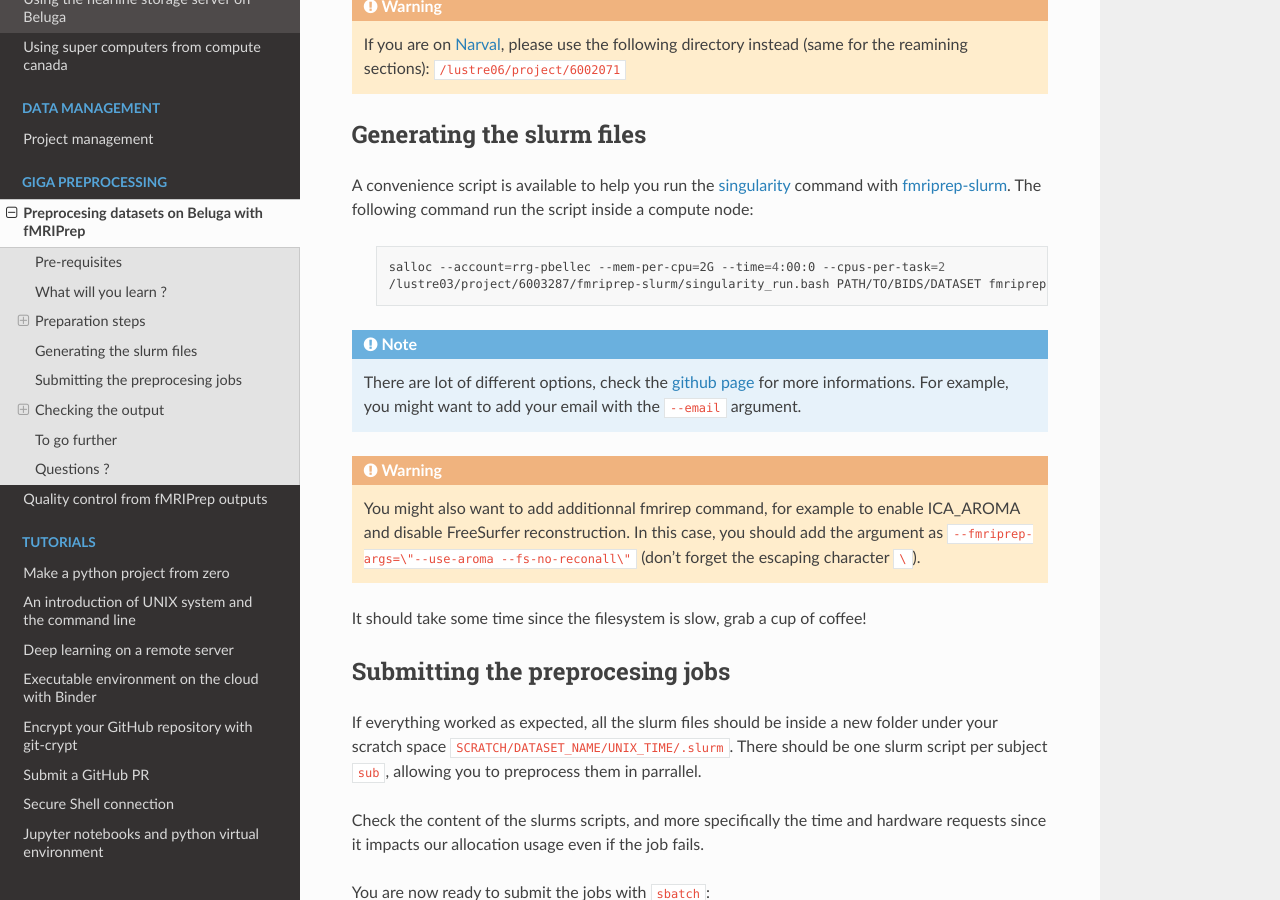
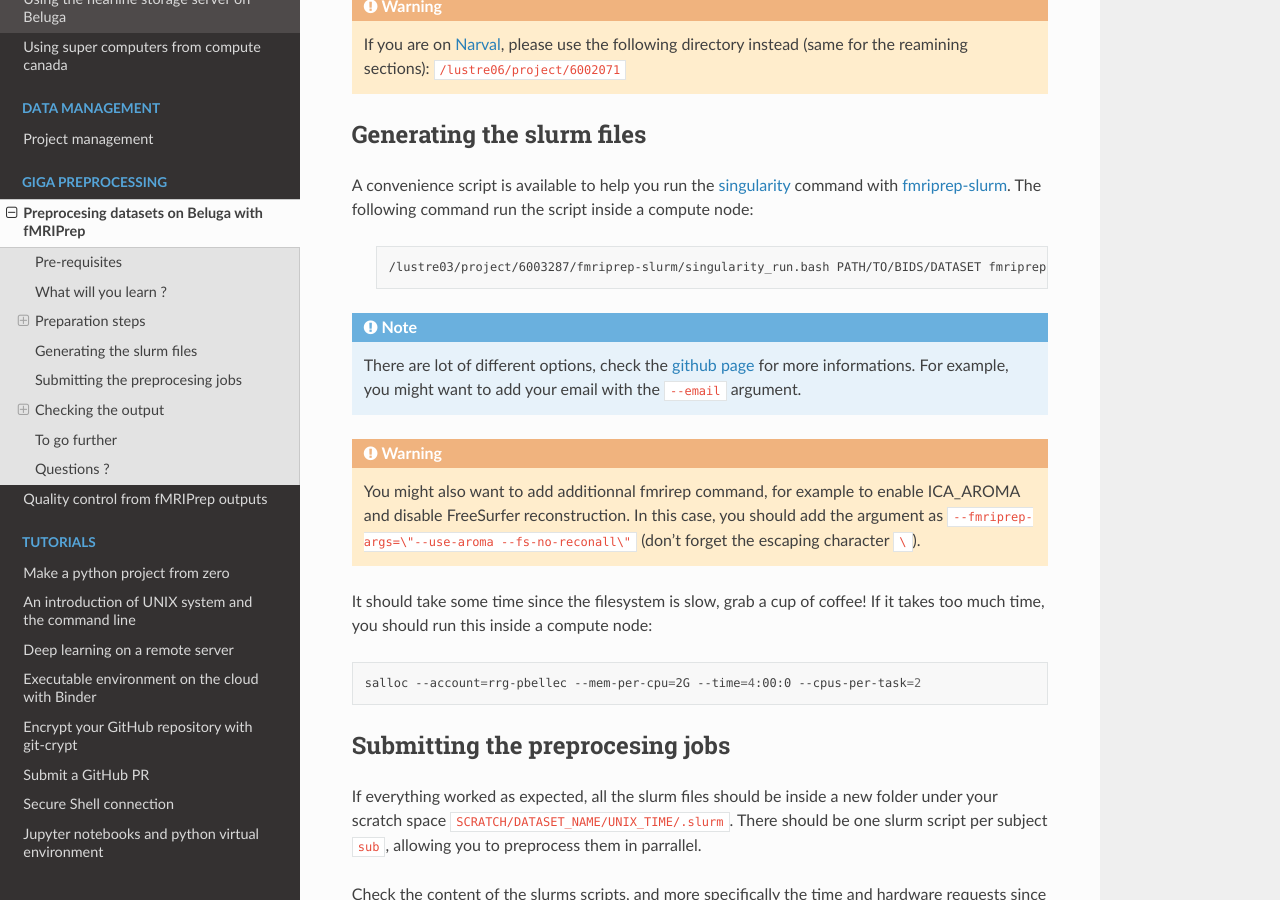
Before and after one commit to SIMEXP/lab-documentation, a Sphinx documentation site: the page built from source/giga_preprocessing/preprocessing.rst, in a window 1280 px wide and 900 px high, scrolled down 1708 px. Built offline with Sphinx 7.4.7 and the Read the Docs theme 2.0.0, drawn with Linux system fonts in a browser that asks for light colours.

Commit message:
Update preprocessing.rst
salloc should not be default as we are downloading template from the internet (compute node have no access to web)

```diff
--- a/source/giga_preprocessing/preprocessing.rst
+++ b/source/giga_preprocessing/preprocessing.rst
@@ -96,7 +95,11 @@ The following command run the script inside a compute node:
     You might also want to add additionnal fmrirep command, for example to enable ICA_AROMA and disable FreeSurfer reconstruction.
     In this case, you should add the argument as ``--fmriprep-args=\"--use-aroma --fs-no-reconall\"`` (don't forget the escaping character ``\``).
 
-It should take some time since the filesystem is slow, grab a cup of coffee!
+It should take some time since the filesystem is slow, grab a cup of coffee! If it takes too much time, you should run this inside a compute node:
+
+.. code:: bash
+
+        salloc --account=rrg-pbellec --mem-per-cpu=2G --time=4:00:0 --cpus-per-task=2
 
 Submitting the preprocesing jobs
 ::::::::::::::::::::::::::::::::
```
Also changed, not shown: other parts of source/giga_preprocessing/preprocessing.rst (+0 -1 lines).
